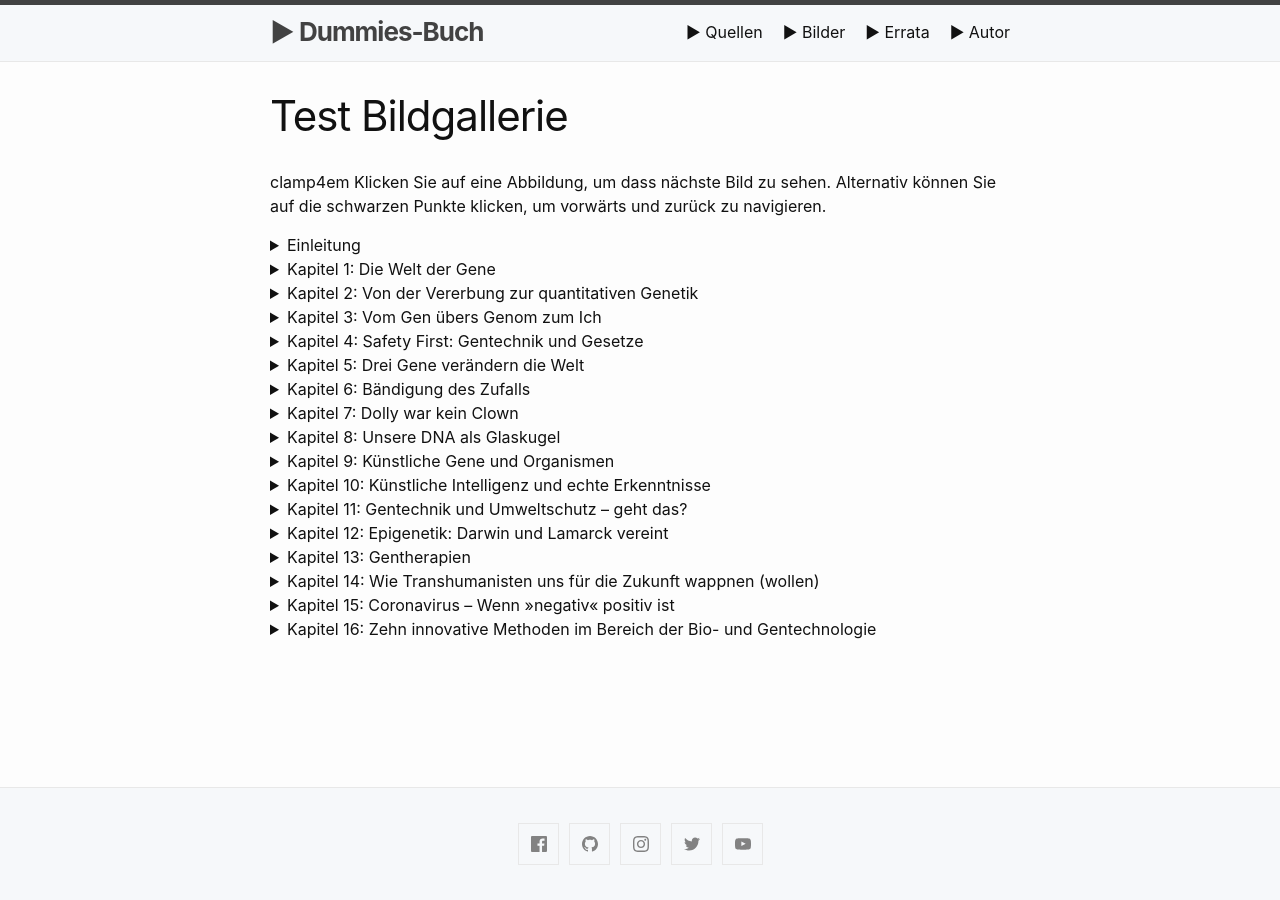
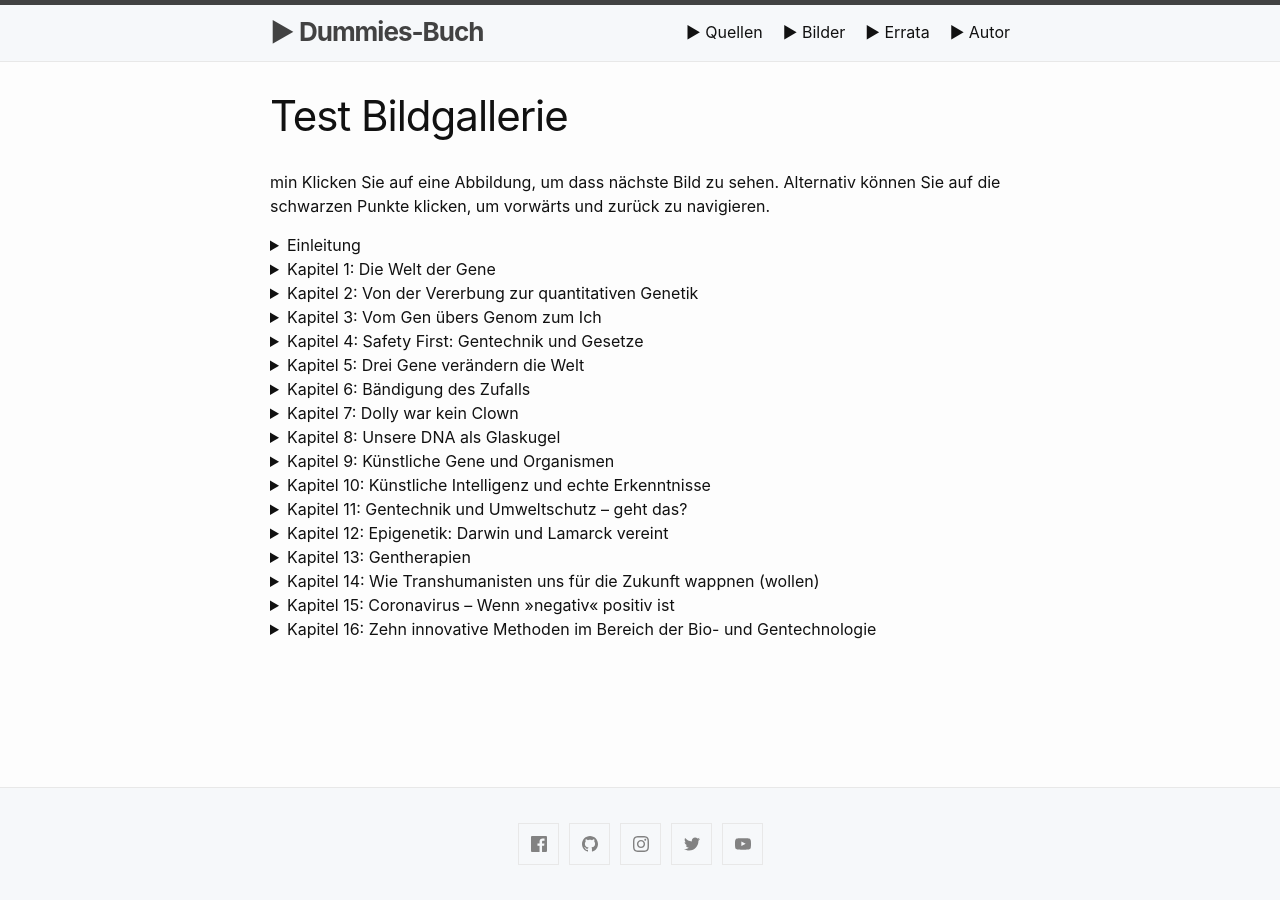
Before and after one commit to awkologist/dummie, a Jekyll site: the page built from gallerie-play.md, in a window 1280 px wide. Built offline with Jekyll 4.4.1, drawn with Linux system fonts in a browser that asks for light colours; Markdown is read by kramdown in place of the engine named in the settings.

Commit message:
Update gallerie-play.md

```diff
--- a/gallerie-play.md
+++ b/gallerie-play.md
@@ -4,7 +4,7 @@
 permalink: /galleryplay/
 ---
 
-clamp4em Klicken Sie auf eine Abbildung, um dass nächste Bild zu sehen. Alternativ können Sie auf die schwarzen Punkte klicken, um vorwärts und zurück zu navigieren.
+min Klicken Sie auf eine Abbildung, um dass nächste Bild zu sehen. Alternativ können Sie auf die schwarzen Punkte klicken, um vorwärts und zurück zu navigieren.
 
 <details>
   <summary>Einleitung</summary>
@@ -71,7 +71,7 @@
   <summary>Kapitel 1: Die Welt der Gene</summary>
 
 <figure class="dummieChapter_1" >
-<center><br><span style="font-size:clamp( 1.5vw, 1.5vw, 0.5em);">
+<center><br><span style="font-size:min(1.5vw, 1em);">
 <b onclick="currentDiv(1, 1)">▼&nbsp;&nbsp;&nbsp;&nbsp;</b>
 <b onclick="currentDiv(2, 1)">●&nbsp;&nbsp;&nbsp;&nbsp;</b>
 <b onclick="currentDiv(3, 1)">●&nbsp;&nbsp;&nbsp;&nbsp;</b>
```
